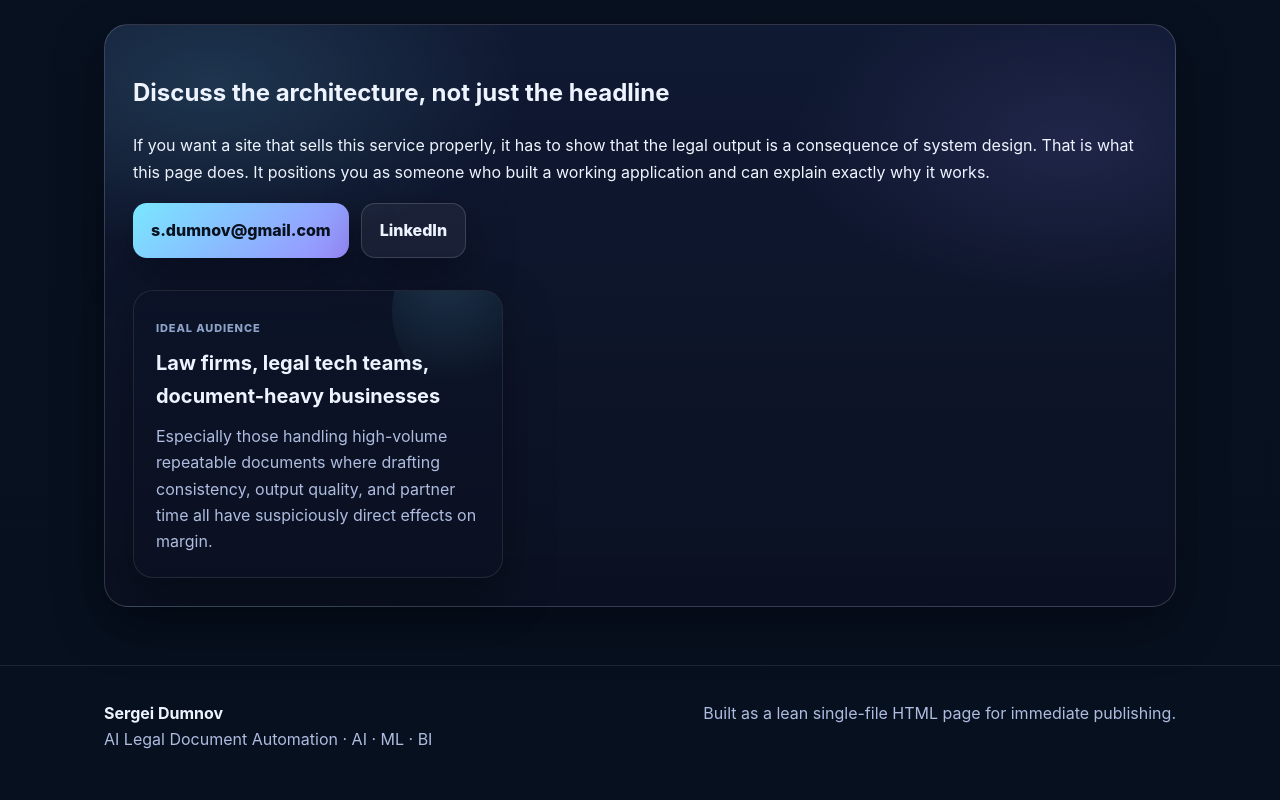
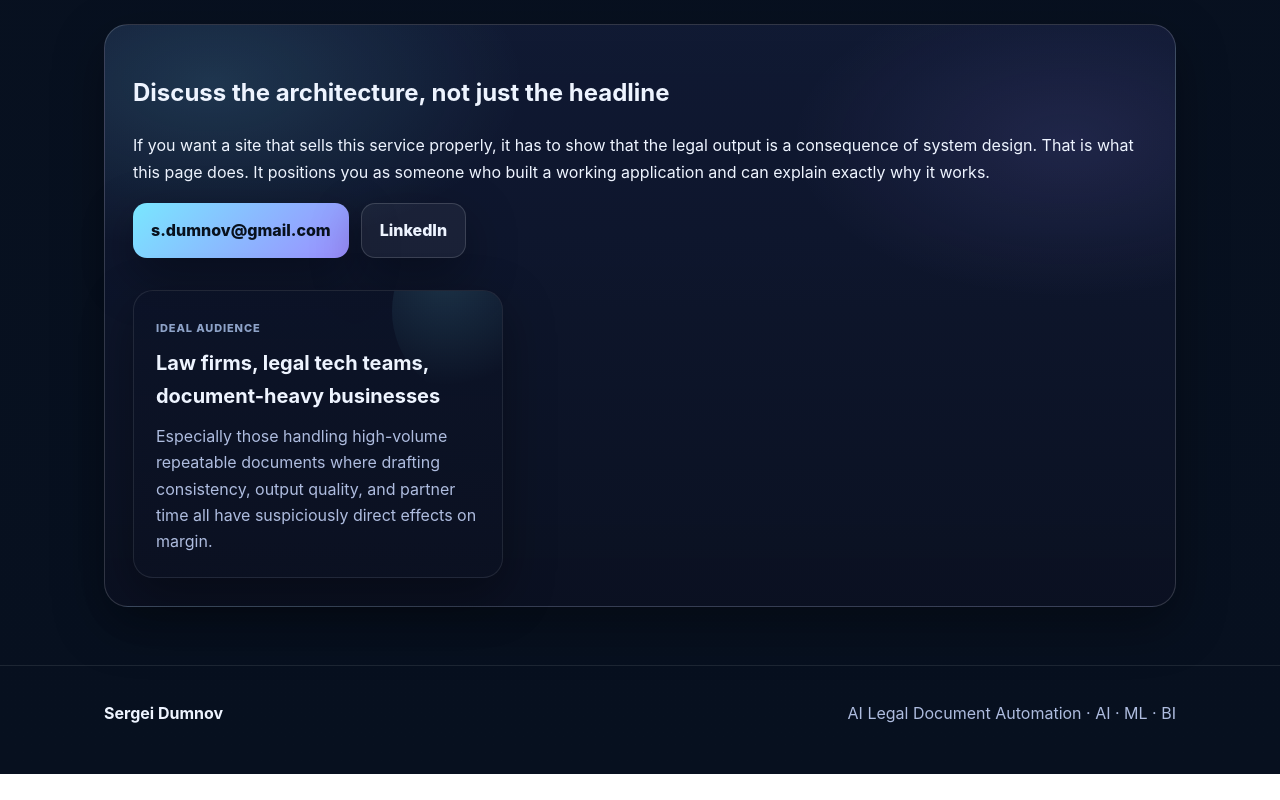
Before and after one commit to Sergei-Dumnov/ai-legal-automation, a plain HTML site: page index.html in a window 1280 px wide. Shown: the part 5322-6122 px from the top of the page. After the commit the page ends 6096 px from the top, so only its background shows below. Drawn offline with Linux system fonts and the light colour scheme.

Commit message:
Refactor footer content in index.html

```diff
--- a/index.html
+++ b/index.html
@@ -353,8 +353,8 @@ footer{padding:34px 0 48px;border-top:1px solid var(--line);color:var(--muted)}
 
 <footer>
   <div class="wrap foot">
-    <div><strong style="color:var(--text)">Sergei Dumnov</strong><br>AI Legal Document Automation · AI · ML · BI</div>
-    <div>Built as a lean single-file HTML page for immediate publishing.</div>
+    <div><strong style="color:var(--text)">Sergei Dumnov</strong></div>
+    <div>AI Legal Document Automation · AI · ML · BI</div>
   </div>
 </footer>
 
```
